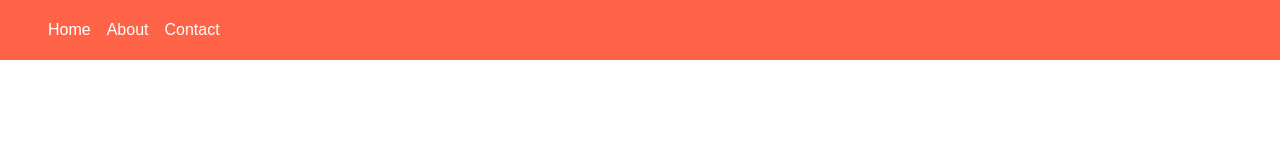
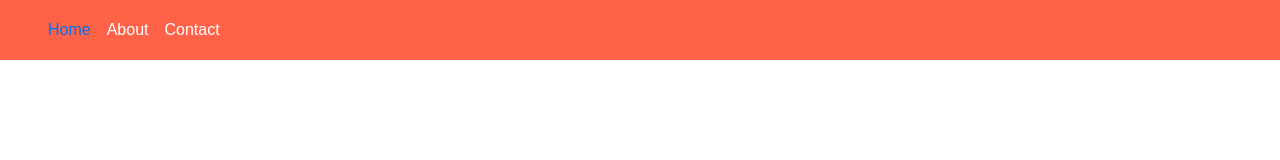
Before and after one commit to alexglzrys/nextjs-demo-inicial, a Next.js app: page / in a window 1280 px wide. Shown: the top 160 px of the page. Built offline with nearby package versions, Linux system fonts and the light colour scheme.

Commit message:
custom ActiveLink

```diff
--- /dev/null
+++ b/components/ActiveLink.jsx
@@ -0,0 +1,17 @@
+import Link from 'next/link'
+import { useRouter } from 'next/router';
+
+const style = {
+    color: '#0070f3',
+}
+
+export const ActiveLink = ({text, href}) => {
+
+    // Obtener información de la ruta actual
+    const { asPath } = useRouter();
+
+    // Aplicar estilo CSS solo si la ruta coincide con la actual
+    // Otra forma de hacerlo: https://stackoverflow.com/questions/53262263/target-active-link-when-the-route-is-active-in-next-js
+
+    return <Link href={href} style={asPath == href ? style : null }>{text}</Link>
+}
--- a/components/Navbar.jsx
+++ b/components/Navbar.jsx
@@ -1,4 +1,4 @@
-import Link from "next/link";
+import { ActiveLink } from "./ActiveLink";
 import styles from "./Navbar.module.css";
 
 // Los componentes tradicionales de React, pueden o no ser exportarse por defecto
@@ -9,9 +9,9 @@ export const Navbar = () => {
   return (
     <nav className={styles.Navbar}>
       <div className={styles["Navbar-container"]}>
-        <Link href="/" className={styles.Link}>Home</Link>
-        <Link href="/about" className={styles.Link}>About</Link>
-        <Link href="/contact" className={styles.Link}>Contact</Link>
+        <ActiveLink href="/" text="Home" />
+        <ActiveLink href="/about" text="About" />
+        <ActiveLink href="/contact" text="Contact" />
       </div>
     </nav>
   );
--- a/components/Navbar.module.css
+++ b/components/Navbar.module.css
@@ -10,7 +10,7 @@
     max-width: 1200px;
     margin: 0 auto;
 }
-.Link {
+.Navbar a {
     display: inline-block;
     padding: .3rem .5rem;
     color: #fff;
```
